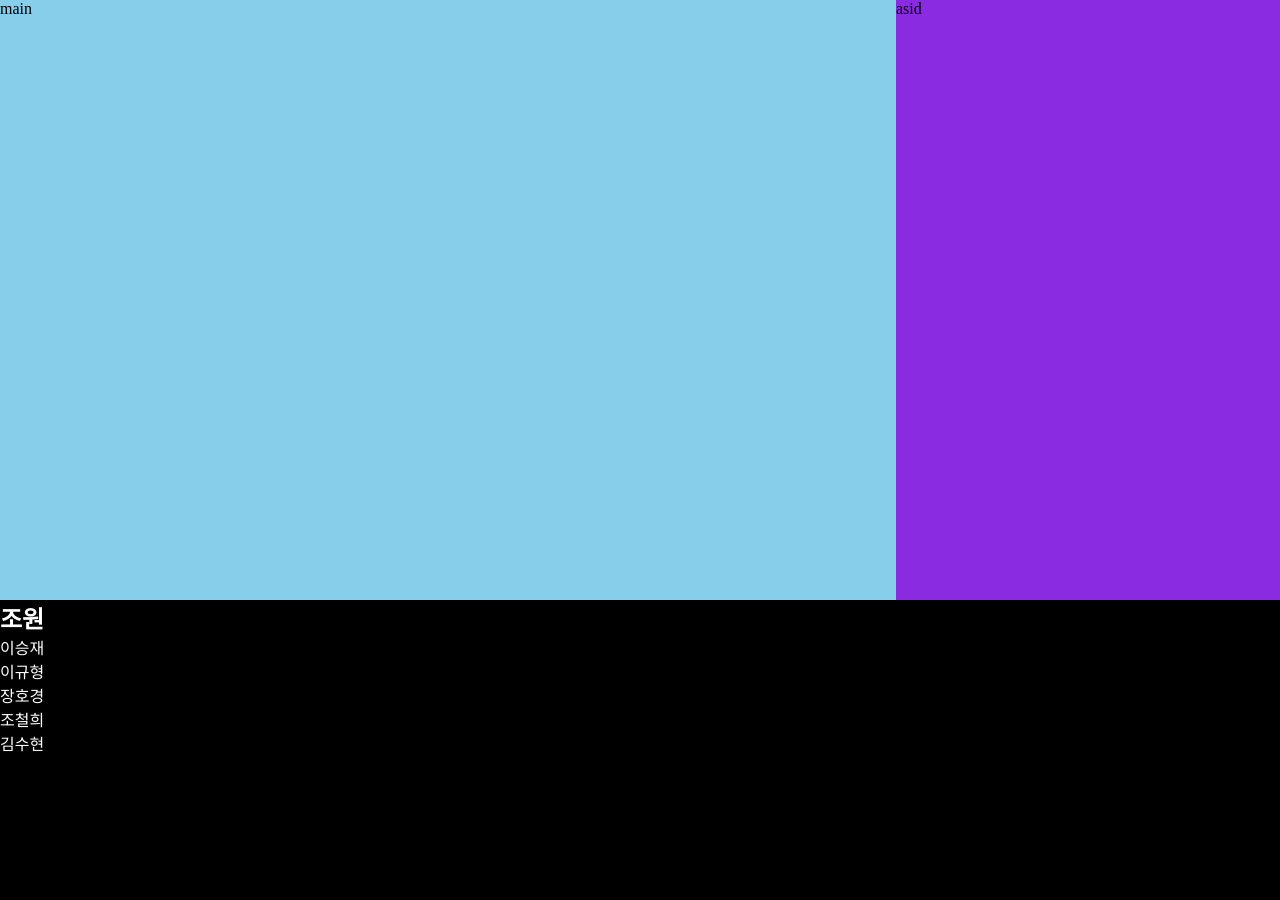
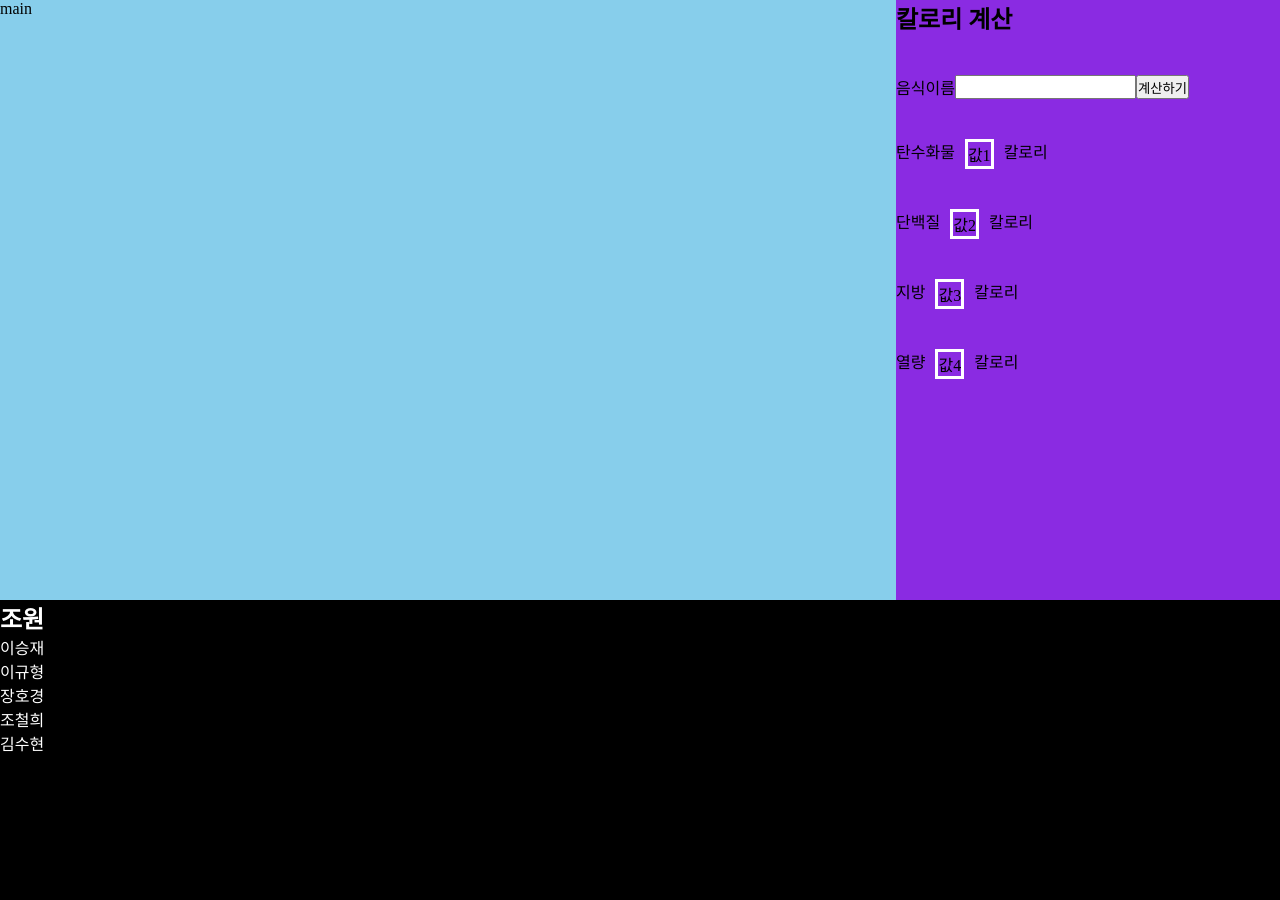
Before and after one commit to deasaungkim/17teamToyProject, a Flask app: page / in a window 1280 px wide. Shown: the part 246-1146 px from the top of the page. Run offline with Flask 2, Linux system fonts and the light colour scheme.

Commit message:
calorieForm

```diff
--- a/static/style.css
+++ b/static/style.css
@@ -57,6 +57,10 @@ aside {
   height: 600px;
   background-color: blueviolet;
 }
+.cal-la01{display: flex;
+    margin: 40px 0 40px 0}
+.cal-la02{margin: 0 10px 0 10px;
+border: #ffffff solid}
 
 footer {
   height: 300px;
--- a/templates/toy.html
+++ b/templates/toy.html
@@ -23,7 +23,19 @@
         main
       </main>
       <aside>
-        asid
+          <form action="" class="calorieForm">
+              <h2>칼로리 계산</h2>
+              <div class="cal-la01">
+                <lable>음식이름</lable>
+                <input id="cal_input" type="text">
+                <button onclick="cal()">계산하기</button>
+              </div>
+
+              <div class="cal-la01"><p>탄수화물</p><div class="cal-la02">값1</div><p>칼로리</p></div>
+              <div class="cal-la01"><p>단백질</p><div class="cal-la02">값2</div><p>칼로리</p></div>
+              <div class="cal-la01"><p>지방</p><div class="cal-la02">값3</div><p>칼로리</p></div>
+              <div class="cal-la01"><p>열량</p><div class="cal-la02">값4</div><p>칼로리</p></div>
+          </form>
       </aside>
     </div>
   </wrapper>
@@ -37,6 +49,8 @@
       <li>김수현</li>
     </ul>
   </footer>
-
 </body>
+<script>
+    function cal()
+</script>
 </html>
```
